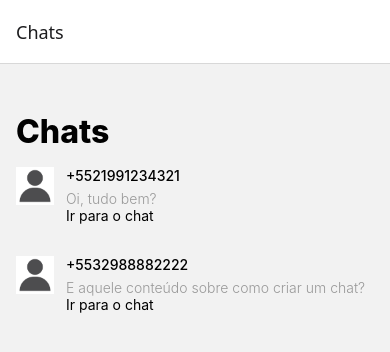
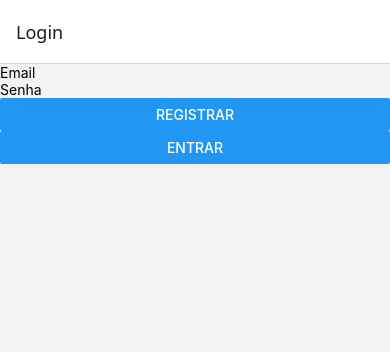
Before and after one commit to eduardokzh/DDM_Jedubia, a React Native app: screen /Login in a window 390 px wide. Shown: the top 352 px of the page. Built offline with nearby package versions, Linux system fonts and the light colour scheme; what react-native would draw is missing.

Commit message:
add pagina de login/cadastro no app

```diff
--- a/App.js
+++ b/App.js
@@ -1,6 +1,7 @@
 import React from 'react';
 import { NavigationContainer } from '@react-navigation/native';
 import { createNativeStackNavigator } from '@react-navigation/native-stack';
+import Login from './src/login/';
 import Chats from './src/chat/';
 import Chat from './src/telaChat/';
 
@@ -9,7 +10,8 @@ const Stack = createNativeStackNavigator();
 const App = () => {
   return (
     <NavigationContainer>
-      <Stack.Navigator initialRouteName="Chats">
+      <Stack.Navigator initialRouteName="Login">
+        <Stack.Screen name="Login" component={Login} />
         <Stack.Screen name="Chats" component={Chats} />
         <Stack.Screen name="ChatDetails" component={Chat} />
       </Stack.Navigator>
--- /dev/null
+++ b/firebase.js
@@ -0,0 +1,22 @@
+import { FirebaseApp, initializeApp } from 'firebase/app';
+import { getAuth } from 'firebase/auth';
+import { getDatabase } from 'firebase/database';
+
+// Configuração do Firebase (obtida do Firebase Console)
+const firebaseConfig = {
+  apiKey: "AIzaSyCH66cFSKPBoGlb3HFj6ioDlQLAFEE1bro",
+  authDomain: "chat-firebase-b03e7.firebaseapp.com",
+  databaseURL: "https://chat-firebase-b03e7-default-rtdb.firebaseio.com/",
+  projectId: "chat-firebase-b03e7",
+  storageBucket: "chat-firebase-b03e7.firebasestorage.app",
+  messagingSenderId: "530119849526",
+  appId: "1:530119849526:web:f54d36e9c896013f808a97",
+  measurementId: "G-M23EEKCEGM"
+};
+
+// Inicializando o Firebase
+const app = initializeApp(firebaseConfig);
+const auth = getAuth(app);
+const database = getDatabase(app);
+
+export { auth, database };
--- a/package.json
+++ b/package.json
@@ -9,6 +9,9 @@
     "web": "expo start --web"
   },
   "dependencies": {
+    "@react-native-firebase/app": "^21.6.1",
+    "@react-native-firebase/auth": "^21.6.1",
+    "@react-native-firebase/database": "^21.6.1",
     "@react-navigation/native": "^7.0.13",
     "@react-navigation/native-stack": "^7.1.14",
     "expo": "~52.0.17",
--- /dev/null
+++ b/src/login/index.js
@@ -0,0 +1,51 @@
+import React, { useState } from 'react'; // useState está incluído aqui
+import { View, TextInput, Button, Text } from 'react-native';
+import { auth } from '../../firebase'; // Importando configuração do Firebase
+import { createUserWithEmailAndPassword, signInWithEmailAndPassword } from 'firebase/auth';
+
+const Login = ({ navigation }) => { // Adicionado navigation como prop
+  const [email, setEmail] = useState('');
+  const [password, setPassword] = useState('');
+  const [errorMessage, setErrorMessage] = useState('');
+
+  const handleRegister = async () => {
+    try {
+      await createUserWithEmailAndPassword(auth, email, password);
+      console.log('Usuário registrado com sucesso');
+      navigation.navigate('Chats'); // Redireciona para a página de chats
+    } catch (error) {
+      setErrorMessage(error.message);
+    }
+  };
+
+  const handleLogin = async () => {
+    try {
+      await signInWithEmailAndPassword(auth, email, password);
+      console.log('Usuário logado com sucesso');
+      navigation.navigate('Chats'); // Redireciona para a página de chats
+    } catch (error) {
+      setErrorMessage(error.message);
+    }
+  };
+
+  return (
+    <View>
+      <TextInput
+        placeholder="Email"
+        value={email}
+        onChangeText={setEmail}
+      />
+      <TextInput
+        placeholder="Senha"
+        value={password}
+        onChangeText={setPassword}
+        secureTextEntry
+      />
+      {errorMessage ? <Text>{errorMessage}</Text> : null}
+      <Button title="Registrar" onPress={handleRegister} />
+      <Button title="Entrar" onPress={handleLogin} />
+    </View>
+  );
+};
+
+export default Login;
```
Also changed, not shown: 1 other file (tests, documents, lock files or other folders).
